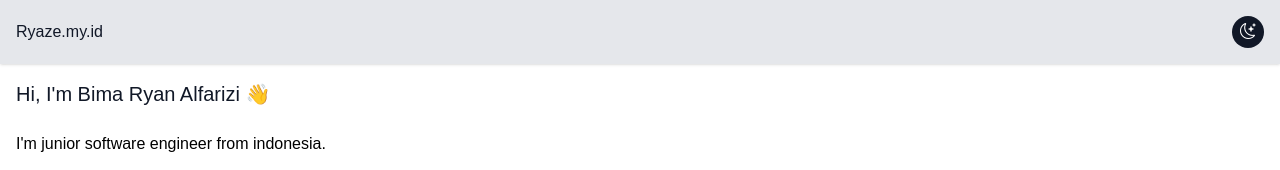
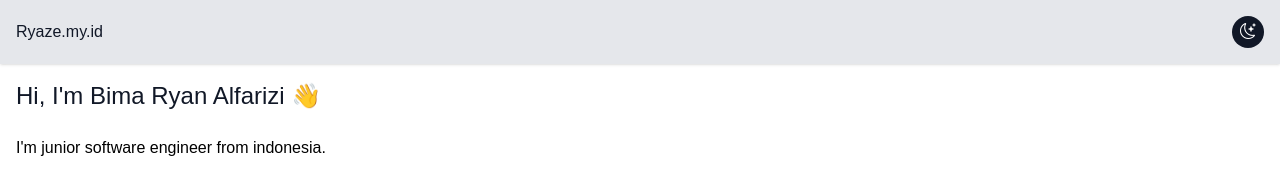
Before and after one commit to bimaryan/ryaze, a React (Create React App) app: page / in a window 1280 px wide. Shown: the top 170 px of the page. Built offline with nearby package versions, Linux system fonts and the light colour scheme; a web font is replaced by a local one.

Commit message:
"Update 404 error page and home page layout"

```diff
--- a/src/components/error/404.js
+++ b/src/components/error/404.js
@@ -3,7 +3,7 @@ import React from "react";
 function Eror404() {
     return (
         <div className="p-6 mx-auto">
-            <div className="flex justify-center items-center h-screen">
+            <div className="flex justify-center items-center" style={{ height: '80vh' }}>
                 <div className="bg-gray-200 dark:bg-gray-900 shadow-md rounded-lg p-6 max-w-sm text-center">
                     <div className="text-yellow-500 text-6xl mb-4">
                         <i className="fa-solid fa-triangle-exclamation"></i>
--- a/src/components/home/Index.js
+++ b/src/components/home/Index.js
@@ -5,7 +5,7 @@ function Home() {
     return (
         <div className="max-w-screen-xl mx-auto p-4">
             <div className="space-y-6">
-                <h1 className="text-gray-900 dark:text-white text-xl">Hi, I'm Bima Ryan Alfarizi 👋</h1>
+                <h1 className="text-gray-900 dark:text-white text-2xl">Hi, I'm Bima Ryan Alfarizi 👋</h1>
                 <p className="ext-gray-900 dark:text-white font-normal text-m">I'm junior software engineer from indonesia.</p>
                 <div className="space-y-6">
                     <p className="text-m text-gray-900 dark:text-white font-normal">Find me on</p>
```
